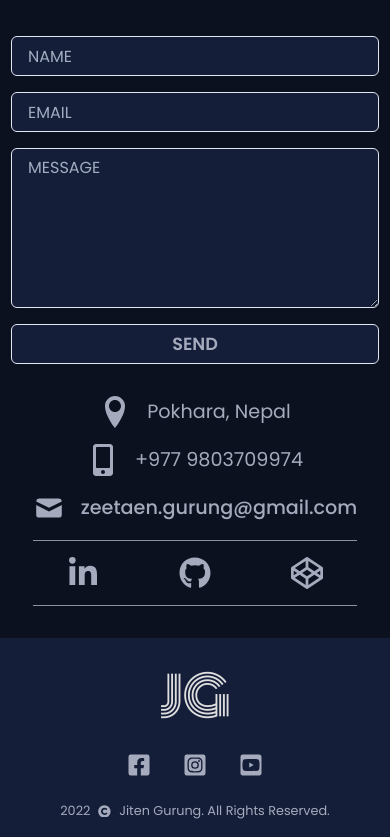
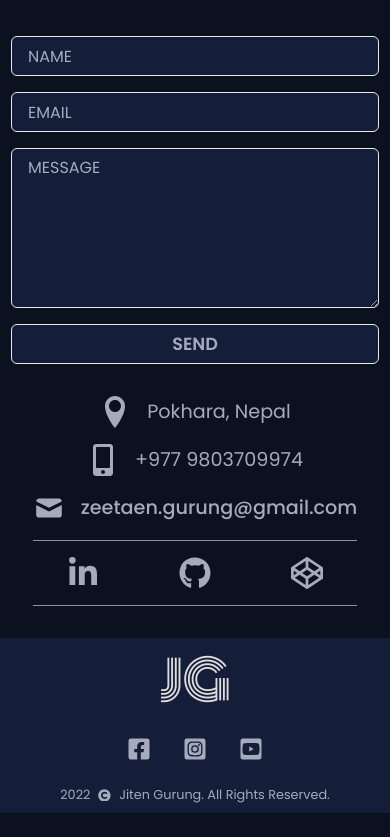
Before and after one commit to zeetaengrg/portfolio, a Next.js app: page / in a window 390 px wide. Shown: the part 3834-4671 px from the top of the page. After the commit the page ends 4647 px from the top, so only its background shows below. Built offline with nearby package versions, Linux system fonts and the light colour scheme.

Commit message:
refactor(responsive and margin): responsive and margin props re-styled

```diff
--- a/components/Footer.jsx
+++ b/components/Footer.jsx
@@ -18,9 +18,9 @@ const Footer = () => {
         <Box>
             <Flex bgColor="#141E39" justifyContent="center" direction="column">
                 <Center>
-                    <Image src="/images/logo.png" alt="logo" m="2rem 0" />
+                    <Image src="/images/logo.png" alt="logo" m={{ base: "1rem 0", md: "2rem 0" }} />
                 </Center>
-                <Flex mb="1rem" gap="2rem" justifyContent="center">
+                <Flex m={{ base: "1rem 0", md: "0.5rem 0" }} gap="2rem" justifyContent="center">
                     <Link href="https://www.facebook.com/zeetaen/" sx={linkStyle} target="_blank" rel="noreferrer noopener nofollow">
                         <FaFacebookSquare style={iconStyle} />
                     </Link>
@@ -31,7 +31,7 @@ const Footer = () => {
                         <FaYoutubeSquare style={iconStyle} />
                     </Link>
                 </Flex>
-                <Text fontSize="0.8rem" m="0.5rem" mb="1rem">
+                <Text fontSize="0.8rem" m={{ base: "0.5rem", md: "1rem" }} >
                     <Flex justifyContent="center" alignItems="center">
                         2022 <FaCopyright style={{margin: "0 0.5rem"}} /> Jiten Gurung. All Rights Reserved.
                     </Flex>
```
